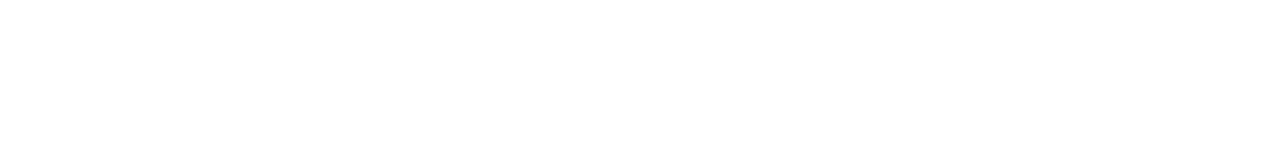
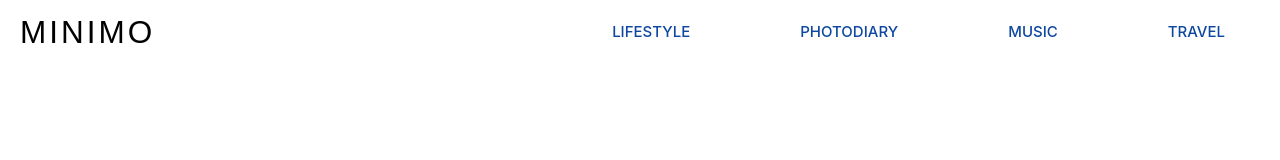
Before and after one commit to Roman-Barna/home__work__22__git, a plain HTML site: page index.html in a window 1280 px wide. Drawn offline with nearby package versions, Linux system fonts and the light colour scheme.

Commit message:
plus nav

```diff
--- a/css/style.css
+++ b/css/style.css
@@ -0,0 +1,16 @@
+/* nav */
+.transparent{
+    box-shadow: none;
+    border: none;
+}
+.nav-wrapper > a{
+    letter-spacing: 3px;
+    margin-left: 20px;
+    font-weight: 500;
+    font-family: Arial, Helvetica, sans-serif;
+}
+.nav__link{
+    margin:0 40px;
+    font-weight: 500;
+}
+/* slider */
--- a/index.html
+++ b/index.html
@@ -6,12 +6,28 @@
     <meta name="viewport" content="width=device-width, initial-scale=1.0">
     <title>MINIMO</title>
     <link rel="stylesheet" href="https://cdn.jsdelivr.net/npm/bootstrap-icons@1.8.1/font/bootstrap-icons.css">
-    <link rel="stylesheet" href="./css/bootstrap.css">
+    <link rel="stylesheet" href="./css/materialize.css">
     <link rel="stylesheet" href="./css/style.css">
 </head>
 <body>
+<div class="navbar-fixed">
+<nav class="transparent">
+    <div class="nav-wrapper">
+        <a href="#" class="brand-logo black-text">MINIMO</a>
+        <ul id="nav-mobile" class="right hide-on-med-and-down">
+            <li class="nav__link"><a class="blue-text text-darken-4" href="sass.html">LIFESTYLE</a></li>
+            <li class="nav__link"><a class="blue-text text-darken-4" href="badges.html">PHOTODIARY</a></li>
+            <li class="nav__link"><a class="blue-text text-darken-4" href="collapsible.html">MUSIC</a></li>
+            <li class="nav__link"><a class="blue-text text-darken-4" href="collapsible.html">TRAVEL</a></li>
+        </ul>
+    </div>
+</nav>
+</div>
 
-    <script src="./js/bootstrap.bundle.js"></script>
+
+
+
+    <script src="./js/materialize.js"></script>
     <script src="./js/script.js"></script>
 </body>
 </html>
```
